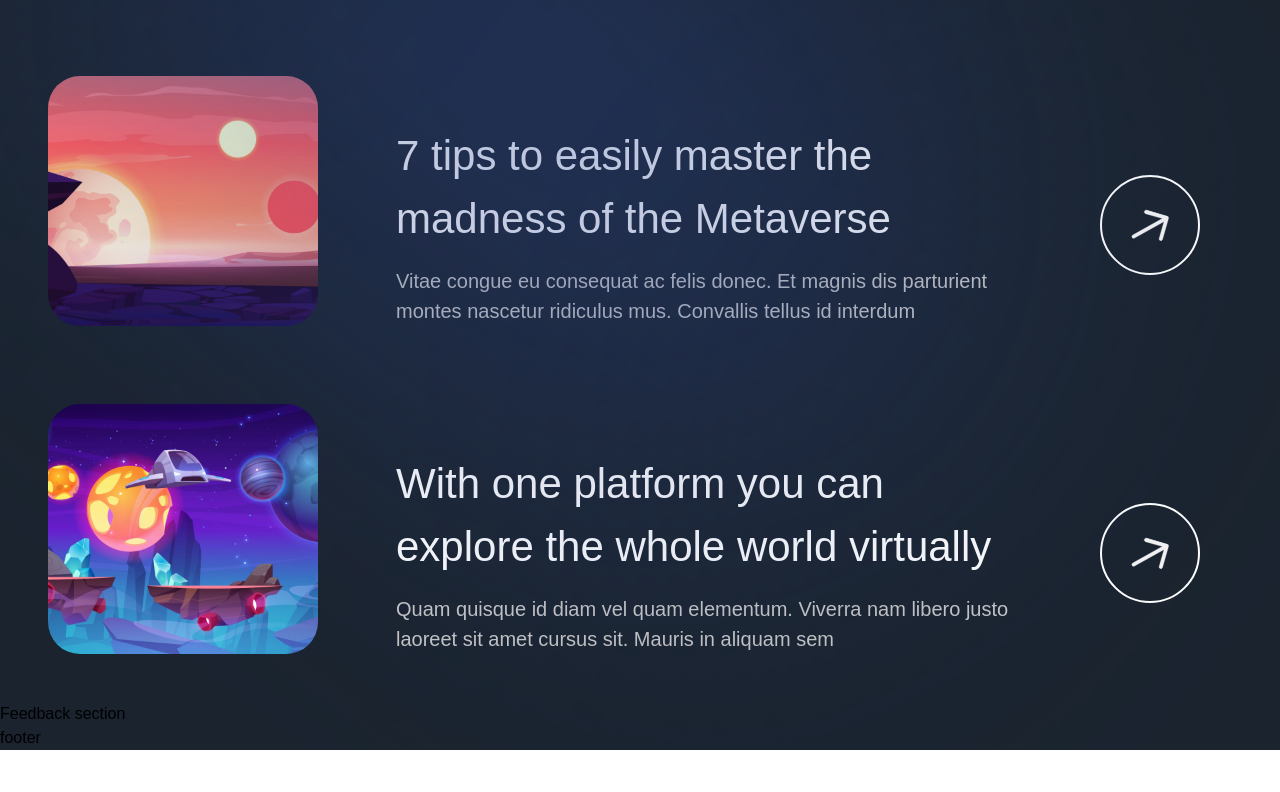
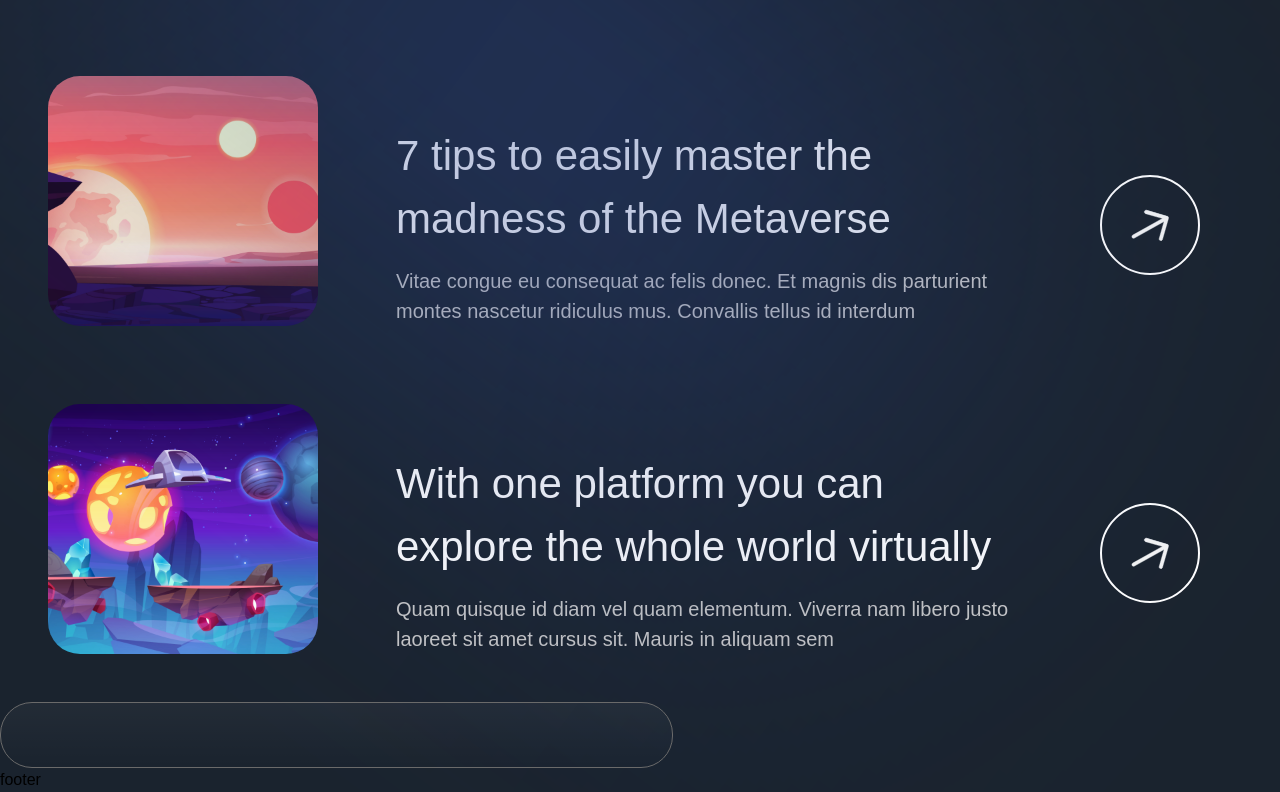
Before and after one commit to MsNicoleta/MetaMegaFun, a Next.js app: page / in a window 1280 px wide. Shown: the part 5660-6452 px from the top of the page. Before the commit the page ends 6410 px from the top, so only its background shows below. Built offline with nearby package versions, Linux system fonts and the light colour scheme; a web font is replaced by a local one.

Commit message:
feedback section - adding the containers and the arangement

```diff
--- a/sections/Feedback.jsx
+++ b/sections/Feedback.jsx
@@ -1,8 +1,26 @@
 'use client';
+
+import { motion } from "framer-motion";
+import styles from '../styles'; // Import styles (ensure the correct path)
+import { fadeIn, staggerContainer, zoomIn } from '../utils/motion.js'; // Import motion variants
+
 
 const Feedback = () => (
   <section>
-    Feedback section
+    <motion.div
+      variants={staggerContainer} // Animation variants for staggering
+      initial="hidden"
+      whileInView="show"
+      viewport={{ once: false, amount: 0.25 }}
+      className={`${styles.innerWidth} flex mx-auto lg:flex-row flex-col gap-6`}
+    >
+      <motion.div
+        variants={fadeIn('right', 'tween', 0.2, 1)}
+        className="flex-[0.5] lg:max[370px] flex justify-end  flex-col gradient-05 sm:p-8 p-4 rounded-[32px] border-[1px] border-[#6a6a6a] relative"
+      >
+
+      </motion.div>
+    </motion.div>
   </section>
 );
 
```
